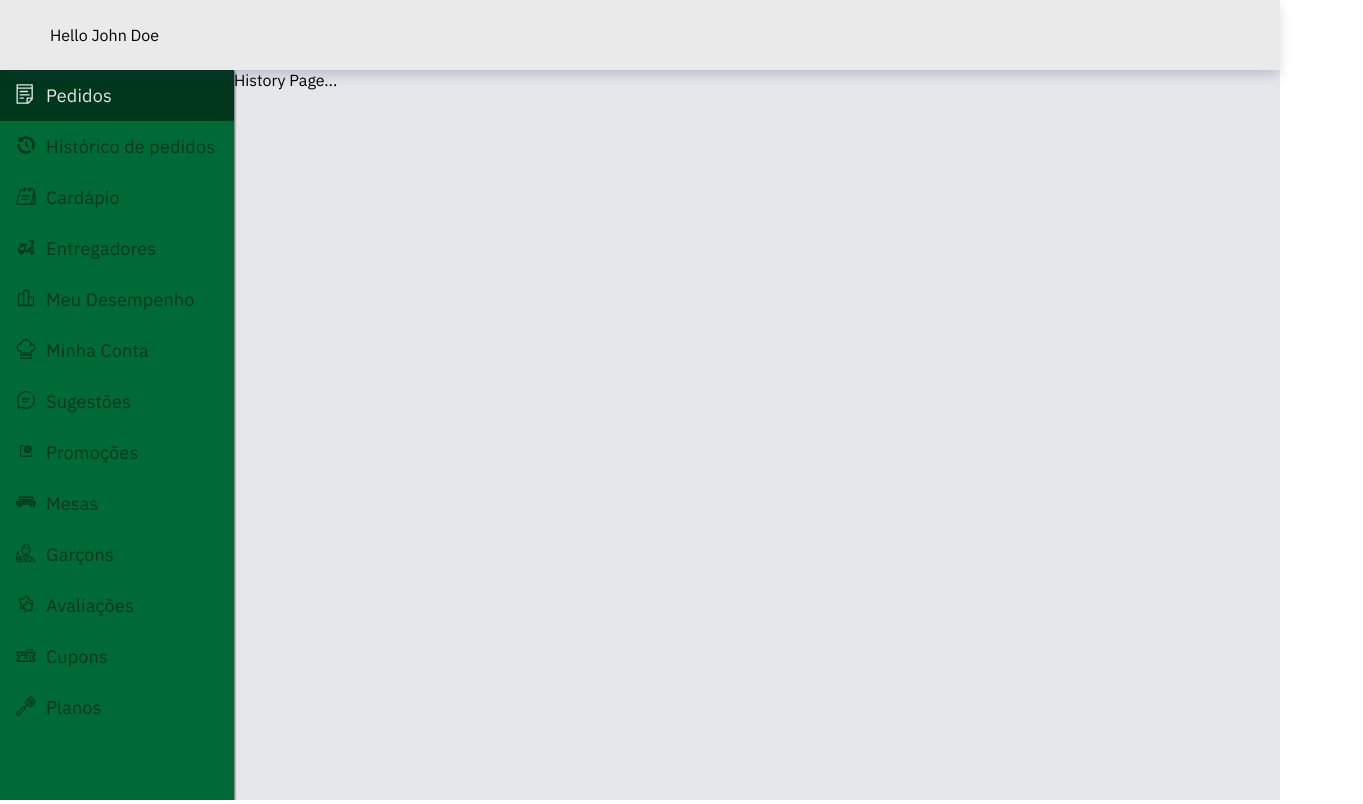
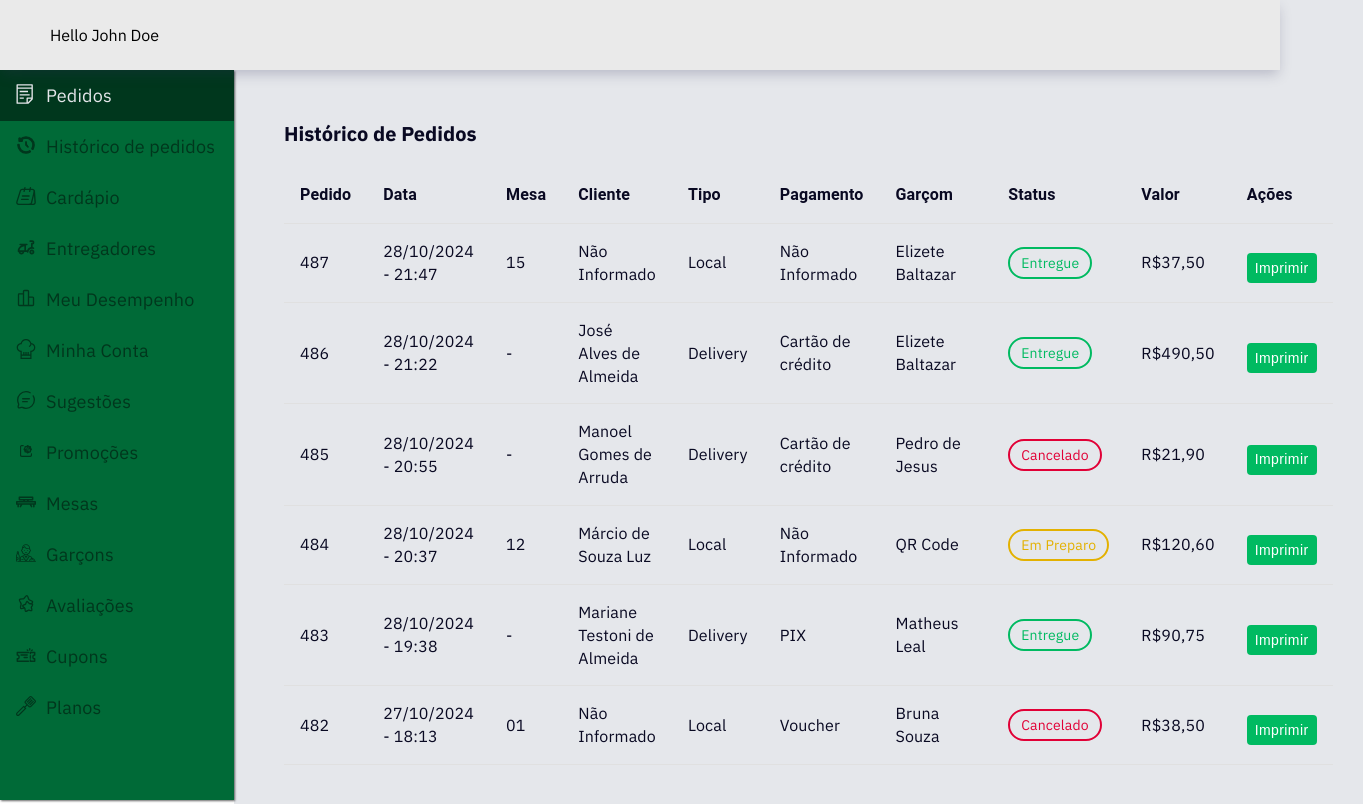
Before and after one commit to Lealzzera/mr-chef-front-end, a Next.js app: page /historico in a window 1280 px wide. Shown: the top 804 px of the page, 1363 px wide, since content can reach past the window. Built offline with nearby package versions, Linux system fonts and the light colour scheme.

Commit message:
created table, and chip components, populated history screen and stylized it

```diff
--- a/src/app/(routes)/historico/page.tsx
+++ b/src/app/(routes)/historico/page.tsx
@@ -1,12 +1,29 @@
 "use client";
 
-import React from "react";
-import { HistoryContainer } from "./styles";
+import React, { useEffect, useState } from "react";
+import { HistoryContainer, TableHistoryContainer } from "./styles";
+import SkeletonTable from "@/components/SkeletonTable/SkeletonTable";
+import TableHistoryComponent from "@/components/TableHistoryComponent/TableHistoryComponent";
+import { historyData } from "@/mocks/history.mock";
 
 const HistoryPage = () => {
+	const [loading, setLoading] = useState(false);
+
+	useEffect(() => {
+		setLoading(true);
+		setTimeout(() => {
+			setLoading(false);
+		}, 1000);
+	}, []);
 	return (
 		<HistoryContainer className='main-container'>
-			History Page...
+			<h1 className='main-page-title'>Histórico de Pedidos</h1>
+			{loading && <SkeletonTable skeletonSize={10} />}
+			{!loading && (
+				<TableHistoryContainer>
+					<TableHistoryComponent data={historyData} />
+				</TableHistoryContainer>
+			)}
 		</HistoryContainer>
 	);
 };
--- a/src/app/(routes)/historico/styles.ts
+++ b/src/app/(routes)/historico/styles.ts
@@ -1,3 +1,19 @@
 import styled from "styled-components";
 
-export const HistoryContainer = styled.section``;
+export const HistoryContainer = styled.section`
+	padding-top: 40px;
+	padding-left: 10px;
+	padding-right: 10px;
+
+	@media (min-width: 1200px) {
+		padding-top: 50px;
+		padding-left: 50px;
+	}
+`;
+
+export const TableHistoryContainer = styled.div`
+	margin-top: 20px;
+	@media (min-width: 1200px) {
+		margin-right: 20px;
+	}
+`;
--- a/src/app/globals.css
+++ b/src/app/globals.css
@@ -12,6 +12,8 @@
   --white-2: #EAEAEA;
   --black-text-color: #090922;
   --blue-link-color: #0037c5;
+  --main-red: #E10036;
+  --main-yellow: #E3B100;
 }
 
 html, body {
@@ -20,6 +22,11 @@ html, body {
 }
 
 .overflow-hidden {
+  overflow: hidden;
+}
+
+/* //TODO: REMOVE IT IN FUTURE */
+body {
   overflow: hidden;
 }
 
@@ -49,9 +56,17 @@ h1, h2, h3, h4, h5, h6, p, span, a, div, nav {
   margin: 0px;
 }
 
+
+.main-page-title {
+  color: var(--black-text-color);
+  font-size: 1.25rem;
+  font-weight: bold;
+}
+
 .layout-pages-container {
   padding-top: 4.375rem;
   background-color: var(--main-white);
+  min-height: 100vh;
   width: 100%;
 }
 
--- /dev/null
+++ b/src/components/ChipComponent/ChipComponent.tsx
@@ -0,0 +1,32 @@
+import { StatusEnum } from "@/enums/Status.enum";
+import { Chip } from "@mui/material";
+
+const ChipComponent = ({ textChip }: { textChip: string }) => {
+	const colorTextChip = (status: string) => {
+		switch (status) {
+			case StatusEnum.DELIVERED:
+				return "var(--light-green)";
+			case StatusEnum.CANCELED:
+				return "var(--main-red)";
+			case StatusEnum.PREPARING:
+				return "var(--main-yellow)";
+		}
+	};
+	return (
+		<>
+			<Chip
+				style={{
+					fontFamily: "var(--second-font)",
+					fontSize: "14px",
+					color: `${colorTextChip(textChip)}`,
+					border: `2px solid ${colorTextChip(textChip)}`,
+				}}
+				label={textChip}
+				size='medium'
+				variant='outlined'
+			/>
+		</>
+	);
+};
+
+export default ChipComponent;
--- a/src/components/LoginPage/styles.ts
+++ b/src/components/LoginPage/styles.ts
@@ -13,6 +13,7 @@ export const MainContainer = styled.div`
 
 export const LoginTitle = styled.h1`
 	font-size: 2.25rem;
+	color: var(--main-white);
 `;
 
 export const LoginDescription = styled.h2`
--- /dev/null
+++ b/src/components/SkeletonTable/SkeletonTable.tsx
@@ -0,0 +1,20 @@
+import * as React from "react";
+import Box from "@mui/material/Box";
+import Skeleton from "@mui/material/Skeleton";
+
+type SkeletonTableProps = {
+	skeletonSize: number;
+};
+
+export default function SkeletonTable({ skeletonSize }: SkeletonTableProps) {
+	const skeletonRows: any = [];
+
+	for (let i = 0; i < skeletonSize; i++) {
+		skeletonRows.push(
+			<Box key={i} sx={{ width: `100% ` }}>
+				<Skeleton height={"50px"} animation='wave' />
+			</Box>
+		);
+	}
+	return skeletonRows;
+}
--- /dev/null
+++ b/src/components/TableHistoryComponent/TableHistoryComponent.tsx
@@ -0,0 +1,80 @@
+import * as React from "react";
+import Table from "@mui/material/Table";
+import TableBody from "@mui/material/TableBody";
+import TableCell from "@mui/material/TableCell";
+import TableContainer from "@mui/material/TableContainer";
+import TableHead from "@mui/material/TableHead";
+import TableRow from "@mui/material/TableRow";
+import Paper from "@mui/material/Paper";
+import { OrderHistoryData } from "@/types/OrderHistoryData.interface";
+import { TableWrap } from "./styles";
+import ChipComponent from "../ChipComponent/ChipComponent";
+import { Chip } from "@mui/material";
+import ButtonComponent from "../ButtonComponent/ButtonComponent";
+
+type TableHistoryComponentProps = {
+	data: OrderHistoryData[];
+};
+
+export default function TableHistoryComponent({
+	data,
+}: TableHistoryComponentProps) {
+	return (
+		<TableWrap>
+			<TableContainer>
+				<Table sx={{ minWidth: 650 }} aria-label='simple table'>
+					<TableHead>
+						<TableRow>
+							<TableCell>Pedido</TableCell>
+							<TableCell>Data</TableCell>
+							<TableCell>Mesa</TableCell>
+							<TableCell>Cliente</TableCell>
+							<TableCell>Tipo</TableCell>
+							<TableCell>Pagamento</TableCell>
+							<TableCell>Garçom</TableCell>
+							<TableCell>Status</TableCell>
+							<TableCell>Valor</TableCell>
+							<TableCell>Ações</TableCell>
+						</TableRow>
+					</TableHead>
+					<TableBody>
+						{data.map(
+							({
+								id,
+								order,
+								date,
+								table,
+								client,
+								type,
+								payment,
+								waiter,
+								status,
+								price,
+							}) => (
+								<TableRow
+									key={id}
+									sx={{ "&:last-child td, &:last-child th": { border: 0 } }}
+								>
+									<TableCell>{order}</TableCell>
+									<TableCell>{date}</TableCell>
+									<TableCell>{table}</TableCell>
+									<TableCell>{client}</TableCell>
+									<TableCell>{type}</TableCell>
+									<TableCell>{payment}</TableCell>
+									<TableCell>{waiter}</TableCell>
+									<TableCell>
+										<ChipComponent textChip={status} />
+									</TableCell>
+									<TableCell>{price}</TableCell>
+									<TableCell>
+										<ButtonComponent textButton='Imprimir' />
+									</TableCell>
+								</TableRow>
+							)
+						)}
+					</TableBody>
+				</Table>
+			</TableContainer>
+		</TableWrap>
+	);
+}
--- /dev/null
+++ b/src/components/TableHistoryComponent/styles.ts
@@ -0,0 +1,38 @@
+import styled from "styled-components";
+
+export const TableWrap = styled.div`
+	padding-bottom: 900px;
+
+	& .MuiTableContainer-root {
+		height: calc(100vh - 200px);
+
+		background-color: transparent;
+		& .MuiTable-root {
+		}
+		& .MuiTableHead-root {
+			& .MuiTableCell-root {
+				color: var(--black-text-color);
+
+				font-size: 1rem;
+				font-weight: bold;
+			}
+		}
+		& .MuiTableBody-root {
+			overflow-y: scroll;
+			& .MuiTableCell-root {
+				cursor: pointer;
+				font-family: var(--second-font);
+				font-size: 1rem;
+				color: var(--black-text-color);
+			}
+
+			& .MuiTableCell-root .MuiButtonBase-root {
+				height: 30px;
+				font-weight: normal;
+				font-family: Arial, Helvetica, sans-serif;
+				background-color: var(--light-green);
+				text-transform: capitalize;
+			}
+		}
+	}
+`;
--- /dev/null
+++ b/src/enums/Status.enum.ts
@@ -0,0 +1,5 @@
+export enum StatusEnum {
+	DELIVERED = "Entregue",
+	PREPARING = "Em Preparo",
+	CANCELED = "Cancelado",
+}
--- /dev/null
+++ b/src/mocks/history.mock.ts
@@ -0,0 +1,158 @@
+export const historyData = [
+	{
+		id: 13,
+		order: "487",
+		date: "28/10/2024 - 21:47",
+		table: "15",
+		client: "Não Informado",
+		type: "Local",
+		payment: "Não Informado",
+		waiter: "Elizete Baltazar",
+		status: "Entregue",
+		price: "R$37,50",
+	},
+	{
+		id: 12,
+		order: "486",
+		date: "28/10/2024 - 21:22",
+		table: "-",
+		client: "José Alves de Almeida",
+		type: "Delivery",
+		payment: "Cartão de crédito",
+		waiter: "Elizete Baltazar",
+		status: "Entregue",
+		price: "R$490,50",
+	},
+	{
+		id: 11,
+		order: "485",
+		date: "28/10/2024 - 20:55",
+		table: "-",
+		client: "Manoel Gomes de Arruda",
+		type: "Delivery",
+		payment: "Cartão de crédito",
+		waiter: "Pedro de Jesus",
+		status: "Cancelado",
+		price: "R$21,90",
+	},
+	{
+		id: 10,
+		order: "484",
+		date: "28/10/2024 - 20:37",
+		table: "12",
+		client: "Márcio de Souza Luz",
+		type: "Local",
+		payment: "Não Informado",
+		waiter: "QR Code",
+		status: "Em Preparo",
+		price: "R$120,60",
+	},
+	{
+		id: 9,
+		order: "483",
+		date: "28/10/2024 - 19:38",
+		table: "-",
+		client: "Mariane Testoni de Almeida",
+		type: "Delivery",
+		payment: "PIX",
+		waiter: "Matheus Leal",
+		status: "Entregue",
+		price: "R$90,75",
+	},
+	{
+		id: 8,
+		order: "482",
+		date: "27/10/2024 - 18:13",
+		table: "01",
+		client: "Não Informado",
+		type: "Local",
+		payment: "Voucher",
+		waiter: "Bruna Souza",
+		status: "Cancelado",
+		price: "R$38,50",
+	},
+	{
+		id: 7,
+		order: "481",
+		date: "27/10/2024 - 18:01",
+		table: "-",
+		client: "Márcio de Sousa Barbosa",
+		type: "IFood",
+		payment: "Cartão de débito",
+		waiter: "Não Informado",
+		status: "Entregue",
+		price: "R$115,10",
+	},
+	{
+		id: 6,
+		order: "480",
+		date: "27/10/2024 - 17:52",
+		table: "04",
+		client: "Marcel de Souza Brás",
+		type: "Local",
+		payment: "PIX",
+		waiter: "QR Code",
+		status: "Entregue",
+		price: "R$55,70",
+	},
+	{
+		id: 5,
+		order: "479",
+		date: "26/10/2024 - 19:50",
+		table: "02",
+		client: "Não Informado",
+		type: "Local",
+		payment: "Não Informado",
+		waiter: "Cristiane de Souza Lima Cruz",
+		status: "Entregue",
+		price: "R$75,30",
+	},
+	{
+		id: 4,
+		order: "478",
+		date: "26/10/2024 - 19:17",
+		table: "06",
+		client: "Não Informado",
+		type: "Local",
+		payment: "Dinheiro",
+		waiter: "Marcelo de Souza Luz Cavalcante ",
+		status: "Entregue",
+		price: "R$67,90",
+	},
+	{
+		id: 3,
+		order: "477",
+		date: "26/10/2024 - 19:17",
+		table: "06",
+		client: "Não Informado",
+		type: "Local",
+		payment: "Dinheiro",
+		waiter: "Marcelo de Souza Luz Cavalcante ",
+		status: "Entregue",
+		price: "R$67,90",
+	},
+	{
+		id: 2,
+		order: "476",
+		date: "26/10/2024 - 19:17",
+		table: "06",
+		client: "Não Informado",
+		type: "Local",
+		payment: "Dinheiro",
+		waiter: "Marcelo de Souza Luz Cavalcante ",
+		status: "Entregue",
+		price: "R$67,90",
+	},
+	{
+		id: 1,
+		order: "475",
+		date: "26/10/2024 - 19:17",
+		table: "06",
+		client: "Não Informado",
+		type: "Local",
+		payment: "Dinheiro",
+		waiter: "Marcelo de Souza Luz Cavalcante ",
+		status: "Entregue",
+		price: "R$67,90",
+	},
+];
```
Also changed, not shown: src/types/OrderHistoryData.interface.ts (added, +12 -0 lines), src/components/ChipComponent/styled.ts (added).
